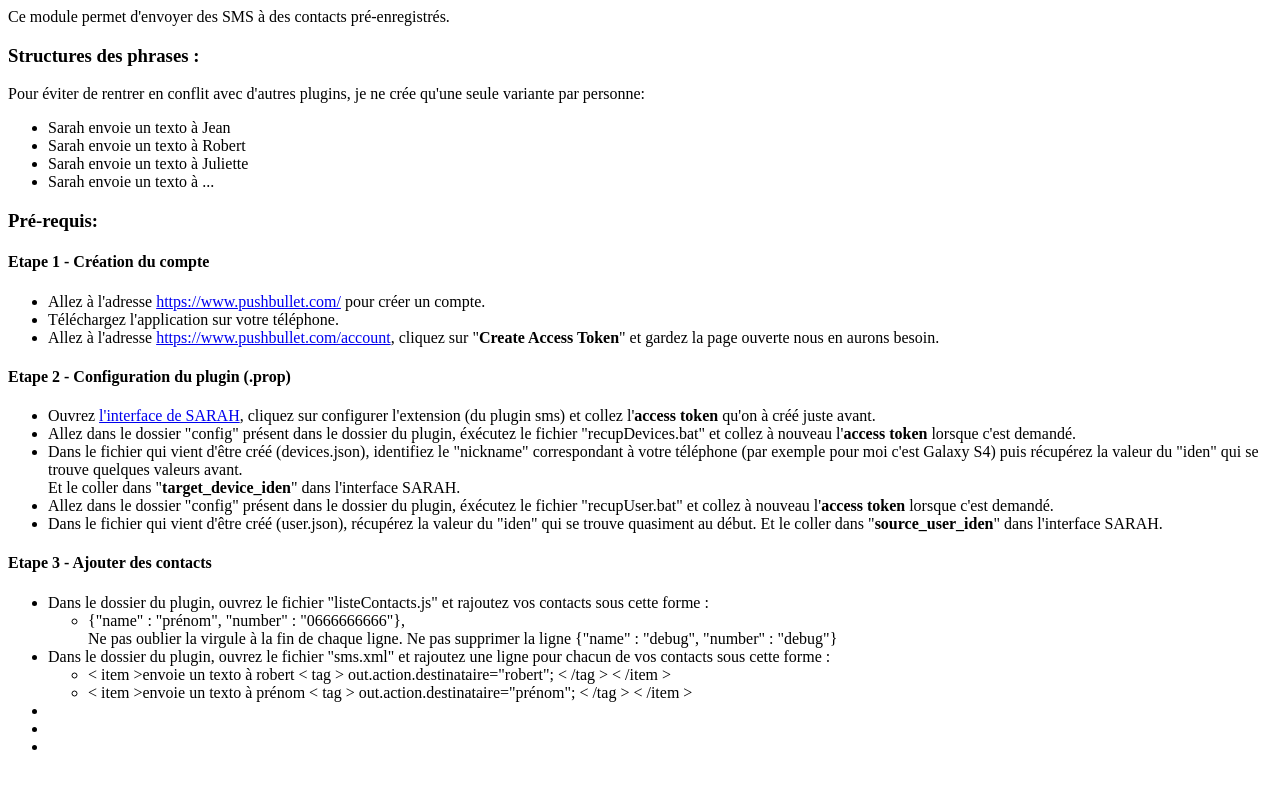
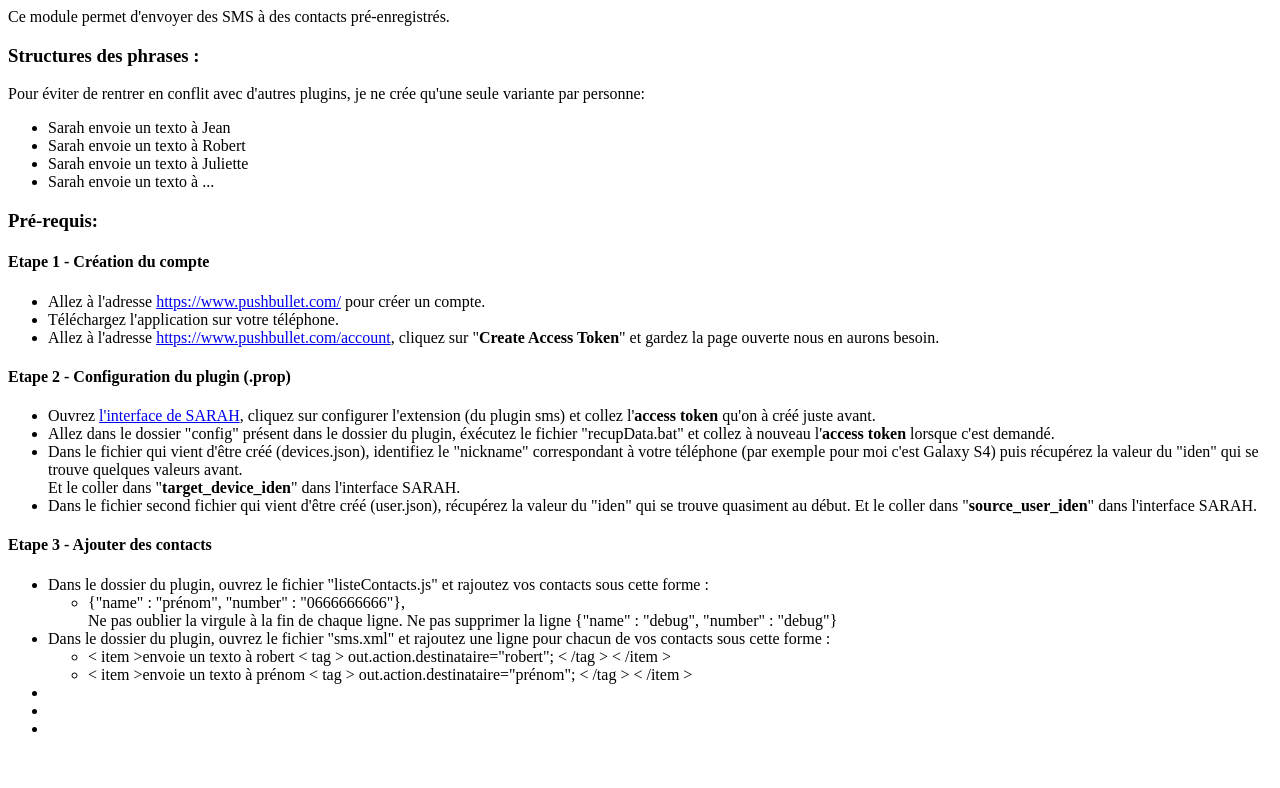
Before and after one commit to Batayman/SARAH-Plugin-envoisms, a plain HTML site: page index.html in a window 1280 px wide. Drawn offline with Linux system fonts and the light colour scheme.

Commit message:
Update index.html

```diff
--- a/index.html
+++ b/index.html
@@ -25,11 +25,10 @@
 
 			<p><ul>
 				<li>Ouvrez <a href="http://127.0.0.1:8080/portal" target="_blank">l'interface de SARAH</a>, cliquez sur configurer l'extension (du plugin sms) et collez l'<b>access token</b> qu'on à créé juste avant.</li>
-				<li>Allez dans le dossier "config" présent dans le dossier du plugin, éxécutez le fichier "recupDevices.bat" et collez à nouveau l'<b>access token</b> lorsque c'est demandé.</li>
+				<li>Allez dans le dossier "config" présent dans le dossier du plugin, éxécutez le fichier "recupData.bat" et collez à nouveau l'<b>access token</b> lorsque c'est demandé.</li>
 				<li>Dans le fichier qui vient d'être créé (devices.json), identifiez le "nickname" correspondant à votre téléphone (par exemple pour moi c'est Galaxy S4) puis récupérez la valeur du "iden" qui se trouve quelques valeurs avant.<br>
 				Et le coller dans "<b>target_device_iden</b>" dans l'interface SARAH.</li>
-				<li>Allez dans le dossier "config" présent dans le dossier du plugin, éxécutez le fichier "recupUser.bat" et collez à nouveau l'<b>access token</b> lorsque c'est demandé.</li>
-				<li>Dans le fichier qui vient d'être créé (user.json), récupérez la valeur du "iden" qui se trouve quasiment au début. Et le coller dans "<b>source_user_iden</b>" dans l'interface SARAH.</li>
+				<li>Dans le fichier second fichier qui vient d'être créé (user.json), récupérez la valeur du "iden" qui se trouve quasiment au début. Et le coller dans "<b>source_user_iden</b>" dans l'interface SARAH.</li>
 			</ul></p>
 
 		    <h4>Etape 3 - Ajouter des contacts</h4>
```
